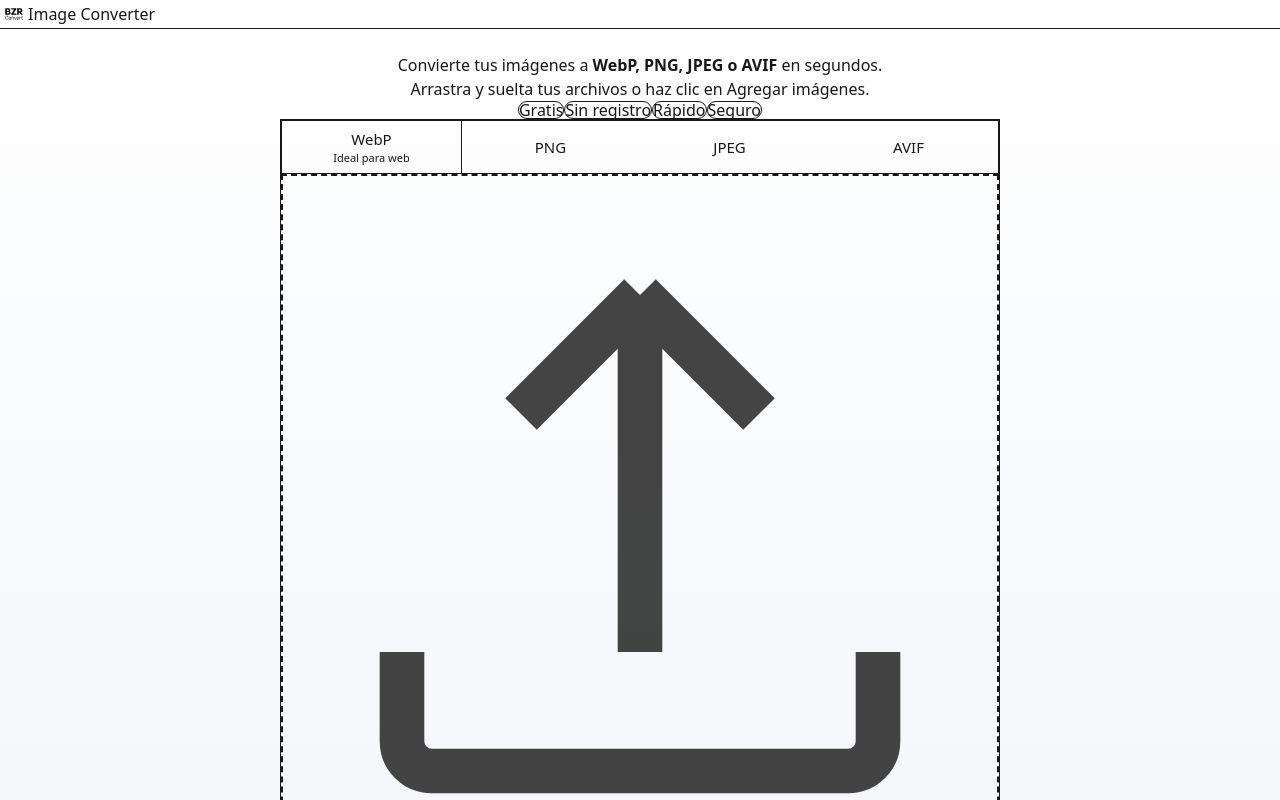
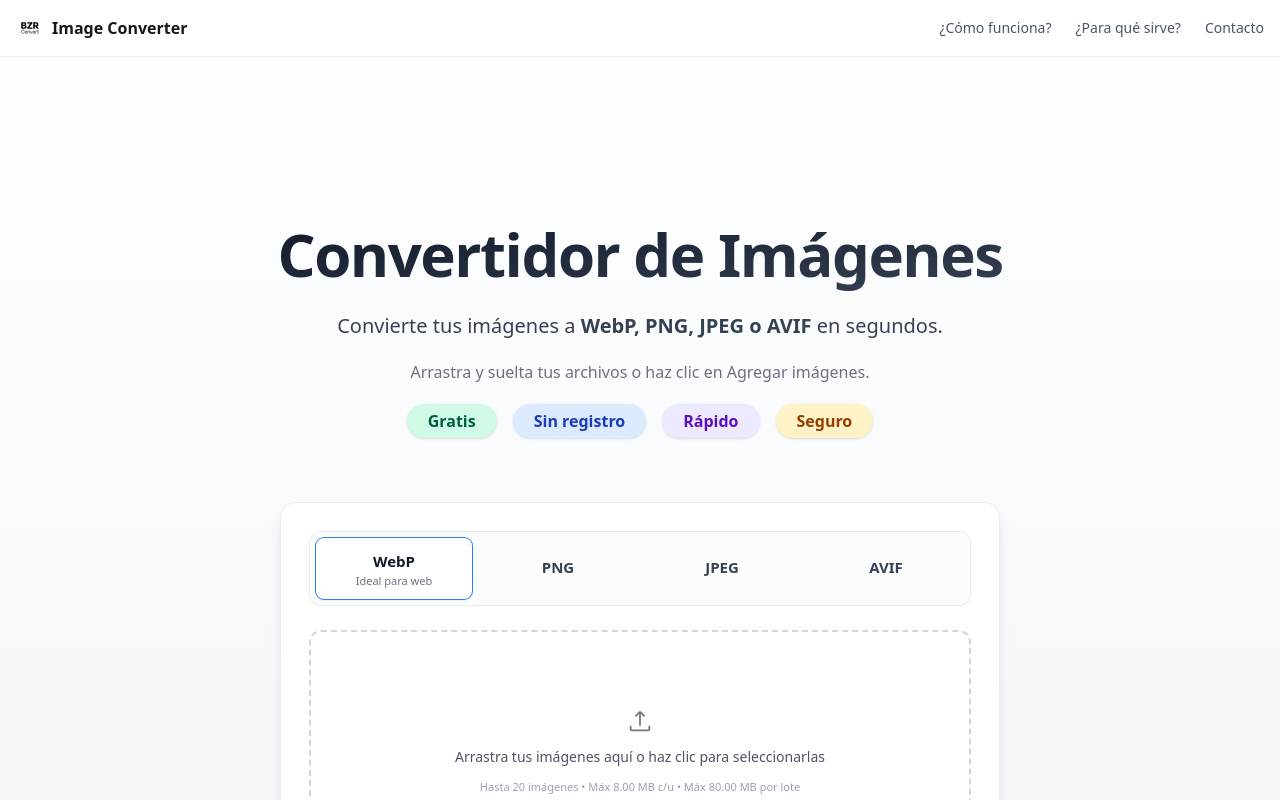
Before and after one commit to jramirezs12/bzr-convert, a Next.js app: page / in a window 1280 px wide. Shown: the top 800 px of the page. Built offline with nearby package versions, Linux system fonts and the light colour scheme.

Commit message:
dev push

```diff
--- a/src/app/globals.css
+++ b/src/app/globals.css
@@ -1,17 +1,12 @@
-/* globals.css */
+@import "tailwindcss";
 
-/* Tailwind v4: importa preflight y utilidades */
-@import "tailwindcss/preflight";
-@import "tailwindcss/utilities";
-
-/* Variables y modo oscuro */
+/* Tokens de color y fuentes */
 :root {
   --background: #ffffff;
   --foreground: #171717;
-  --font-sans: var(--font-geist-sans);
-  --font-mono: var(--font-geist-mono);
 }
 
+/* Dark scheme */
 @media (prefers-color-scheme: dark) {
   :root {
     --background: #0a0a0a;
@@ -26,9 +21,9 @@ html, body {
 
 body {
   color: var(--foreground);
-  font-family: var(--font-sans), ui-sans-serif, system-ui, -apple-system, Segoe UI, Roboto, Arial, "Apple Color Emoji", "Segoe UI Emoji";
+  /* Nota: el font-family lo aplicaremos con next/font (className) en layout */
   background: linear-gradient(180deg, #ffffff 0%, #f5f7fb 100%);
-  background-attachment: fixed; /* suaviza el gradiente en scroll */
+  background-attachment: fixed;
 }
 
 @media (prefers-color-scheme: dark) {
@@ -37,3 +32,10 @@ body {
     background-attachment: fixed;
   }
 }
+
+/* Normaliza los SVG para que no cambien de aspecto por preflight/orden */
+svg {
+  display: inline-block;        /* evita “saltos” vertical-align en algunos resets */
+  vertical-align: middle;
+  color: inherit;               /* que sigan el texto */
+}
```
Also changed, not shown: src/app/layout.js (line endings or trailing spaces).
